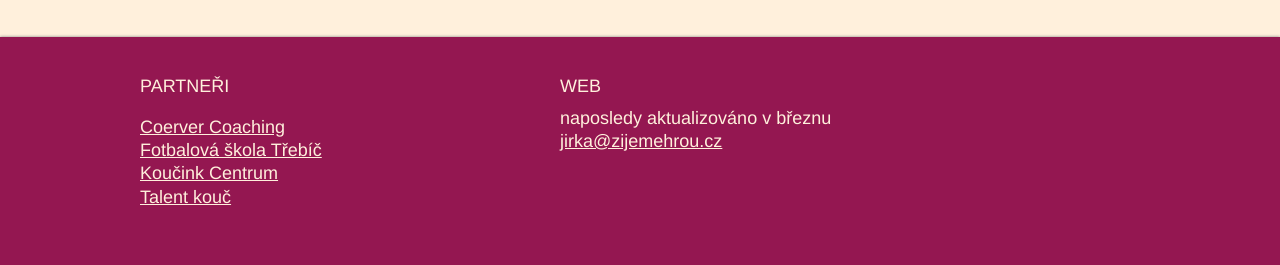
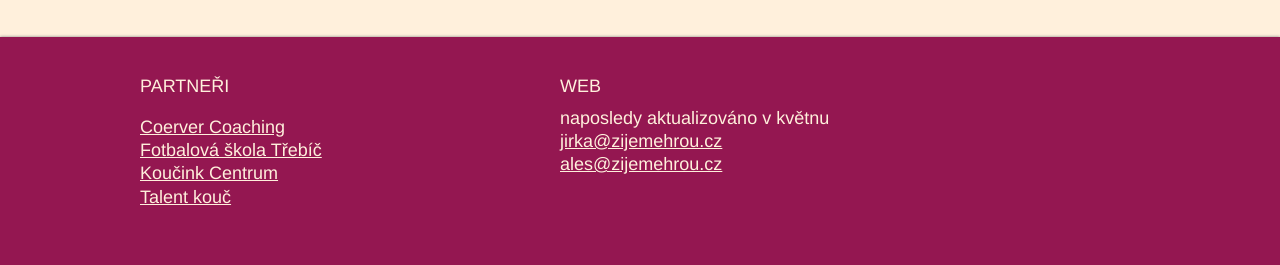
Before and after one commit to zoul/zijeme-hrou, a Jekyll site: the page built from index.html, in a window 1280 px wide. Shown: the part 1686-1951 px from the top of the page. Built offline with Jekyll 4.4.1, drawn with Linux system fonts in a browser that asks for light colours.

Commit message:
Aktualizoval jsem patičku.

```diff
--- a/_includes/footer.html
+++ b/_includes/footer.html
@@ -12,8 +12,11 @@
         </div>
         <div class="col col-main">
             <h3 class="small">Web</h3>
-            <p>naposledy aktualizováno v březnu<br>
-            <a href="mailto:jirka@zijemehrou.cz">jirka@zijemehrou.cz</a></p>
+            <p>
+            naposledy aktualizováno v květnu<br>
+            <a href="mailto:jirka@zijemehrou.cz">jirka@zijemehrou.cz</a><br>
+            <a href="mailto:ales@zijemehrou.cz">ales@zijemehrou.cz</a><br>
+            </p>
         </div>
     </div>
 </div>
```
